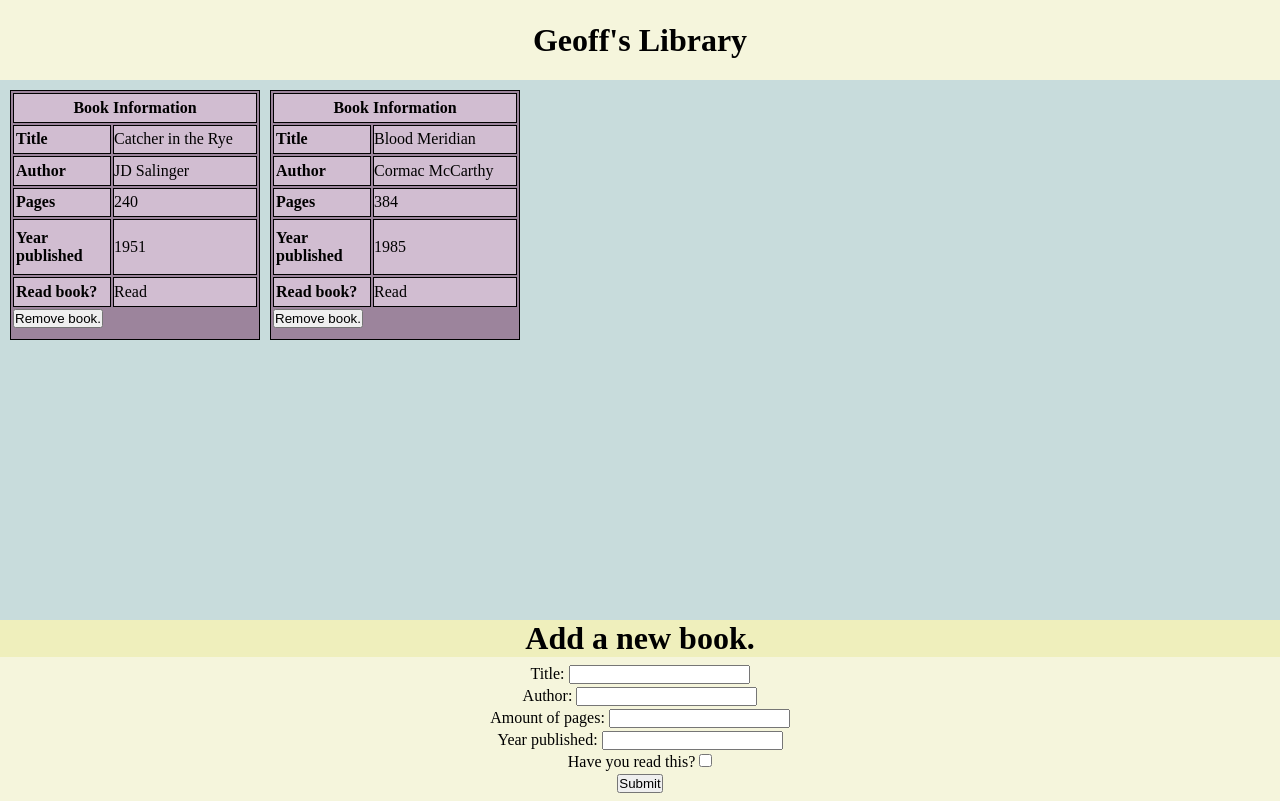
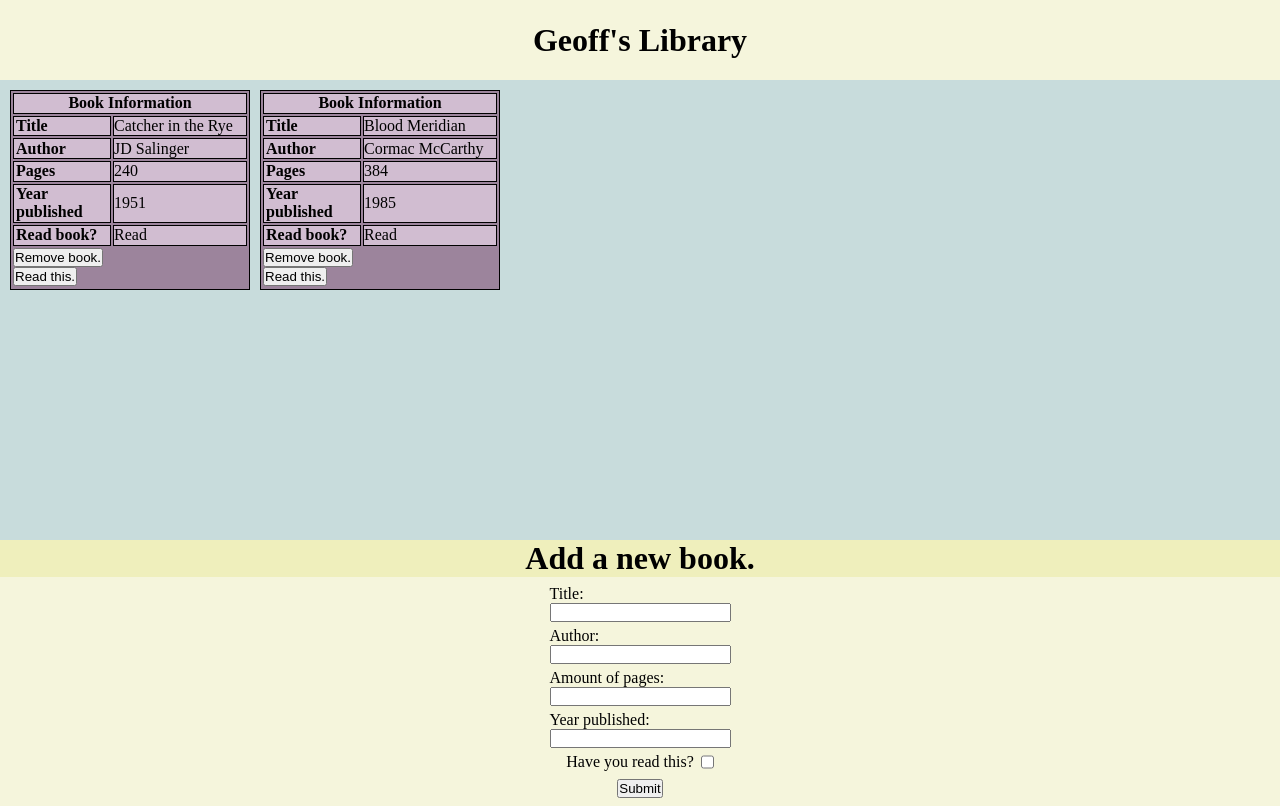
Before and after one commit to waitegeoff2/book-library, a plain HTML site: page index.html in a window 1280 px wide. Drawn offline with Linux system fonts and the light colour scheme.

Commit message:
add read button - still some bugs there

```diff
--- a/index.html
+++ b/index.html
@@ -27,8 +27,8 @@
             <p>
                 <label for="form-author">
                     <span id="add-book-author">Author: </span>
-                    <input type="text" id="form-author" name="form-author" required>
                 </label>
+                <input type="text" id="form-author" name="form-author" required>
             </p>
             <p>
                 <label for="form-pages">
@@ -42,7 +42,7 @@
                 </label>
                 <input type="text" id="form-year" name="form-year" required>
             </p>
-            <p>
+            <p class ="form-read-checkbox">
                 <label for="form-read">
                     <span id="add-book-read">Have you read this?</span>
                 </label>
--- a/java-book.js
+++ b/java-book.js
@@ -4,6 +4,7 @@ const bookLibrary = document.querySelector(".book-list");
 const submitButton = document.querySelector(".submit-button");
 const bookForm = document.querySelector("#add-book-form");
 const removeButton = document.querySelector(".removeBookButton");
+const readButton = document.querySelector(".readButton");
 
 function Book(title, author, pages, year, read) {
     // this is the constructor
@@ -12,6 +13,10 @@ function Book(title, author, pages, year, read) {
     this.pages = pages;
     this.year = year;
     this.read = read;
+}
+
+function editReadStatus () {
+
 }
 
 function addBookToLibrary(title, author, pages, year, read) {
@@ -31,8 +36,7 @@ function displayLibrary() {
     // for each item in library (EACH ARRAY), adding a new table row for each item.
     function addBook(arrayItem) {
 
-        console.log(myLibrary.indexOf(arrayItem));
-
+        //create table
 
         const libraryTable = document.createElement("table");
         libraryTable.classList.add("libraryTable");
@@ -130,12 +134,17 @@ function displayLibrary() {
         readContent.textContent = arrayItem.read.toString();
         bookRowFive.appendChild(readContent);
 
+        //add div for two buttons
+        const buttonDiv = document.createElement("div");
+        buttonDiv.classList.add("buttonDiv");
+        libraryTable.appendChild(buttonDiv);
+
         //remove button
 
-        const removeButton = document.createElement("button")
+        const removeButton = document.createElement("button");
         removeButton.classList.add("removeBookButton");
         removeButton.textContent = "Remove book.";
-        libraryTable.appendChild(removeButton);
+        buttonDiv.appendChild(removeButton);
 
         // add remove button that splices out one item based on this array item's index.
 
@@ -145,6 +154,24 @@ function displayLibrary() {
         });
 
         // add a read button to change read status
+
+        const readButton = document.createElement("button");
+        readButton.classList.add("readButton");
+        readButton.textContent = "Read this.";
+        buttonDiv.appendChild(readButton);
+
+        readButton.addEventListener("click", () => {
+
+            //edit the read column on click
+            if (readContent.textContent === "Not read") {
+                readContent.textContent = "Read";
+            } else if (readContent.textContent === "Read") {
+                readContent.textContent = "Read";
+            };
+
+            //****EDIT THE LIBRARY ITEM and display library again
+
+        });
 
 
     };
--- a/styles.css
+++ b/styles.css
@@ -24,7 +24,7 @@ body {
 .book-list {
     display: flex;
     flex-wrap: wrap;
-    height: 65vh;
+    height: 55vh;
     gap: 10px;
     padding: 10px;
     background-color: rgb(200, 220, 220)
@@ -32,8 +32,8 @@ body {
 
 table {
     background-color: rgb(156, 132, 156);
-    width: 250px;
-    height: 250px;
+    width: 240px;
+    height: 200px;
 }
 
 .titleTableContent {
@@ -59,11 +59,28 @@ td {
     font-family: 'Times New Roman', Times, serif;
 }
 
+
+
 #add-book-form {
     display: flex;
     flex-direction: column;
     align-items: center;
-    gap: 3px;
+    gap: 5px;
     padding: 8px;
     background-color: beige;
 }
+
+p {
+    display: flex;
+    flex-direction: column;
+}
+
+.form-read-checkbox {
+    display: flex;
+    flex-direction: row;
+    gap: 7px;
+}
+
+.submit-button {
+    margin-top: 3px;
+}
```
